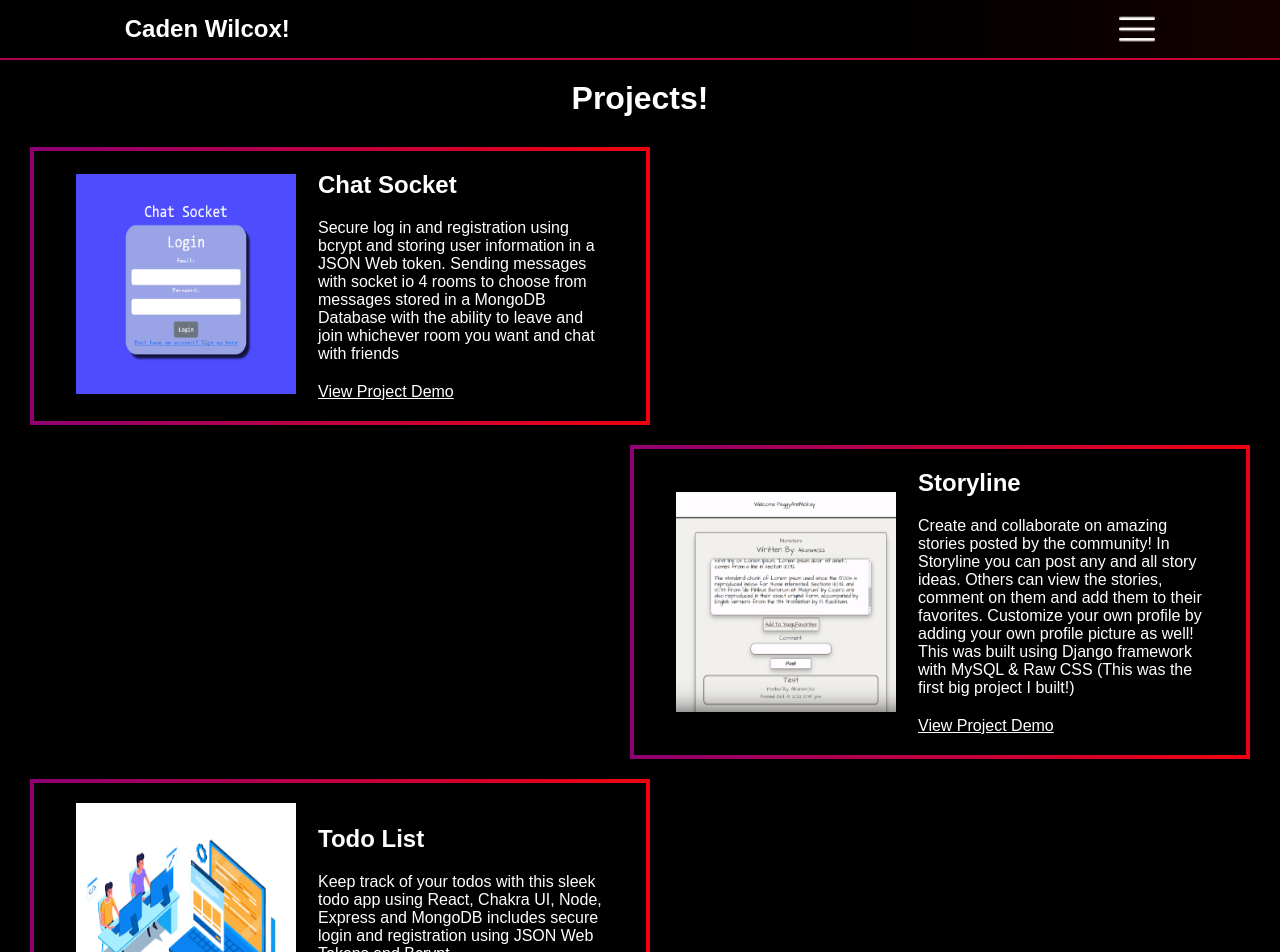
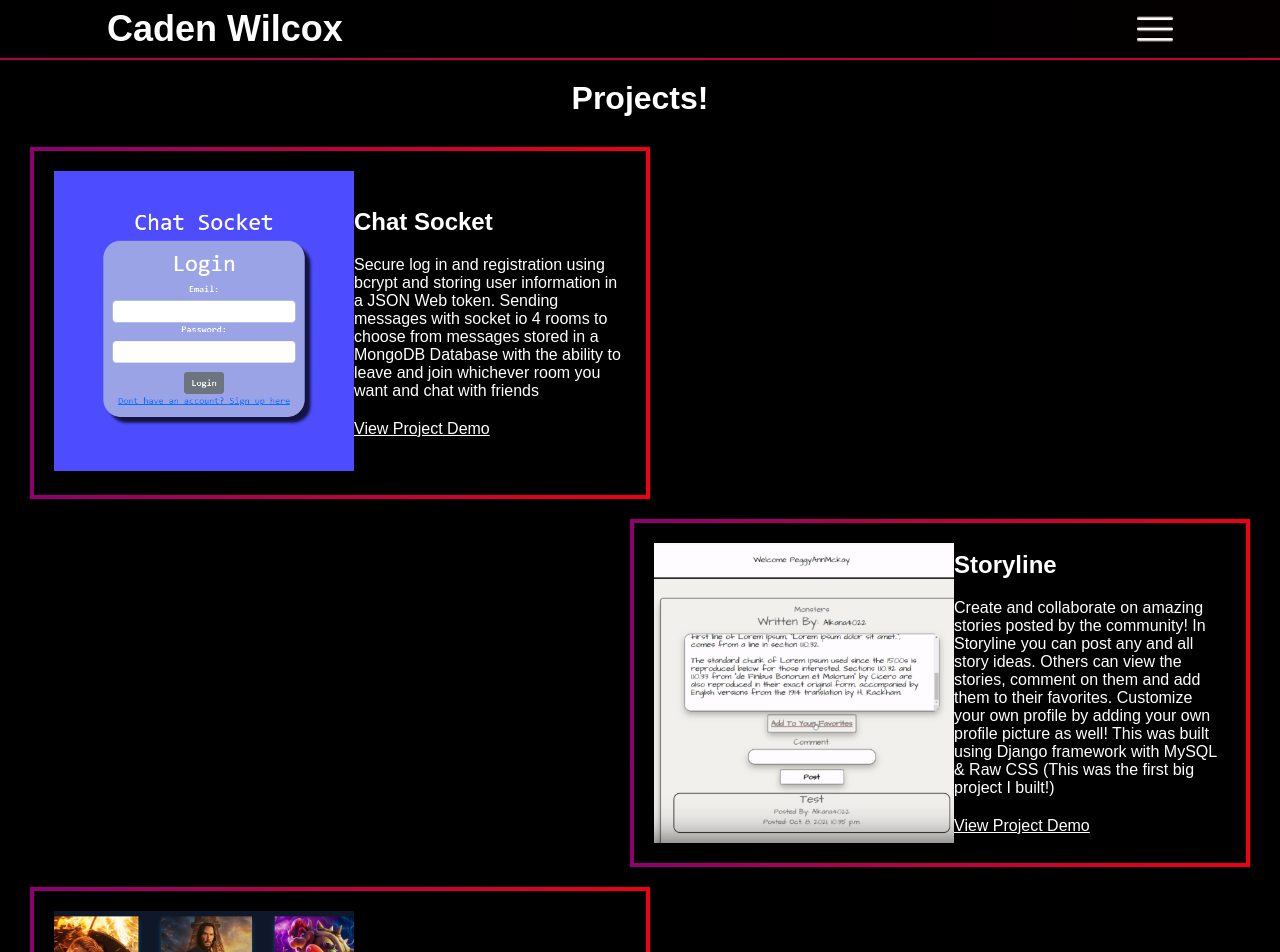
Before and after one commit to Caden4357/portfolio, a Next.js app: page /projects in a window 1280 px wide. Shown: the top 952 px of the page. Built offline with nearby package versions, Linux system fonts and the light colour scheme.

Commit message:
updates done

```diff
--- a/app/myInfo/MyInfo.module.css
+++ b/app/myInfo/MyInfo.module.css
@@ -39,6 +39,10 @@
 
 .textPop {
     animation: textPop 1s infinite alternate;
+}
+.resume{
+    color: purple;
+    text-decoration: none;
 }
 
 @keyframes textPop {
--- a/app/nav/Nav.css
+++ b/app/nav/Nav.css
@@ -4,7 +4,7 @@ nav {
     /* position: fixed; */
     padding: 20px;
     /* border: 2px solid transparent; */
-    background-image: linear-gradient(to right, transparent, red);
+    background-image: linear-gradient(to right, transparent, rgba(255, 0, 0, 0.25));
     /* Replace with desired border color */
     background-repeat: no-repeat;
     background-size: 400% 100%;
@@ -53,7 +53,7 @@ nav div{
     .nav-burger{
         display: block;
         position: absolute;
-        top: 100px;
+        top: 60px;
         /* right: 40px; */
         width: 300px;
         height: 100%;
@@ -74,3 +74,9 @@ nav div{
         display: none;
     }
 }
+.title{
+    font-size: 36px;
+    font-weight: bold;
+    color: white;
+    text-decoration: none;
+}
--- a/app/nav/Nav.tsx
+++ b/app/nav/Nav.tsx
@@ -7,7 +7,7 @@ export default function Nav() {
 
     return (
         <nav className='d-flex jc-evenly ai-center'>
-            <h2>Caden Wilcox!</h2>
+            <h2 className='title'>Caden Wilcox</h2>
             <div className='d-flex jc-end ai-center gap nav-links'>
                 <Link href='/myInfo'>Home</Link>
                 <Link href='/projects'>Projects</Link>
--- a/app/page.tsx
+++ b/app/page.tsx
@@ -2,11 +2,12 @@ import Image from 'next/image'
 import styles from './page.module.css'
 import MyInfo from './myInfo/page'
 import HomePage from './3js/HomePage'
+import BigBox from './3js/BigBox'
 
 export default function Home() {
   return (
     <>
-    <HomePage/>
+      <MyInfo />
     </>
   )
 }
--- a/app/projects/Projects.css
+++ b/app/projects/Projects.css
@@ -20,7 +20,13 @@
 /* .projectText{
     max-height: 200px;
 } */
-
+.proj-img{
+    object-fit: cover;
+    image-rendering: crisp-edges;
+    width: 300px;
+    height: 300px;
+    /* border: 2px solid white; */
+}
 @keyframes border-fade {
     0% {
         background-position: -100% 0;
--- a/app/projects/page.tsx
+++ b/app/projects/page.tsx
@@ -19,13 +19,7 @@ export default function Projects() {
             <h1 className='mb-20'>Projects!</h1>
             <div className='d-flex ai-center project p-5 jc-evenly align-self-start'>
                 <div>
-                    <Image
-                        alt='Project 1'
-                        onMouseOver={handleMouseOver}
-                        onMouseOut={handleMouseOut}
-                        src={isHovered ? '/chatSocketpic2.png' : '/chatSocket.png'}
-                        width={220} height={220}
-                        />
+                    <img alt='Project 1' src='/chatSocket.png' className='proj-img'/>
                 </div>
                 <div className='w-50 projectText'>
                     <h2 className='mb-20'>Chat Socket </h2>
@@ -35,7 +29,7 @@ export default function Projects() {
             </div>
             <div className='d-flex ai-center project p-5 jc-evenly align-self-end'>
                 <div className='d-flex ai-center gap'>
-                    <Image src='/storyline.png' alt='Project 1' width={220} height={220} />
+                    <img src='/storyline.png' alt='Project 1' className='proj-img'/>
                 </div>
                 <div className='w-50 projectText'>
                     <h2 className='mb-20'>Storyline</h2>
@@ -45,12 +39,15 @@ export default function Projects() {
             </div>
             <div className='d-flex ai-center project p-5 jc-evenly align-self-start'>
                 <div className='d-flex ai-center gap'>
-                    <Image src='/project.png' alt='Project 1' width={220} height={220} />
+                    <img src='/imdb.png' alt='Project 1' className='proj-img'/>
                 </div>
                 <div className='w-50 projectText'>
-                    <h2 className='mb-20'>Todo List</h2>
-                    <p>Keep track of your todos with this sleek todo app using React, Chakra UI, Node, Express and MongoDB includes secure login and registration using JSON Web Tokens and Bcrypt</p>
+                    <h2 className='mb-20'>Movie Picker</h2>
+                    <p>IMDB clone made with TypeScript, React, TVDB API & Tailwind CSS</p>
                     <Link target="_blank" href='#'>View Project</Link>
+                    <br />
+                    <Link target="_blank" href='#'>View Code</Link>
+
                 </div>
             </div>
         </main>
```
Also changed, not shown: app/3js/BigBox.tsx (added, +22 -0 lines), app/myInfo/layout.tsx (deleted, +0 -15 lines), app/myInfo/page.tsx (+4 -9 lines), public/imdb.png (added).
